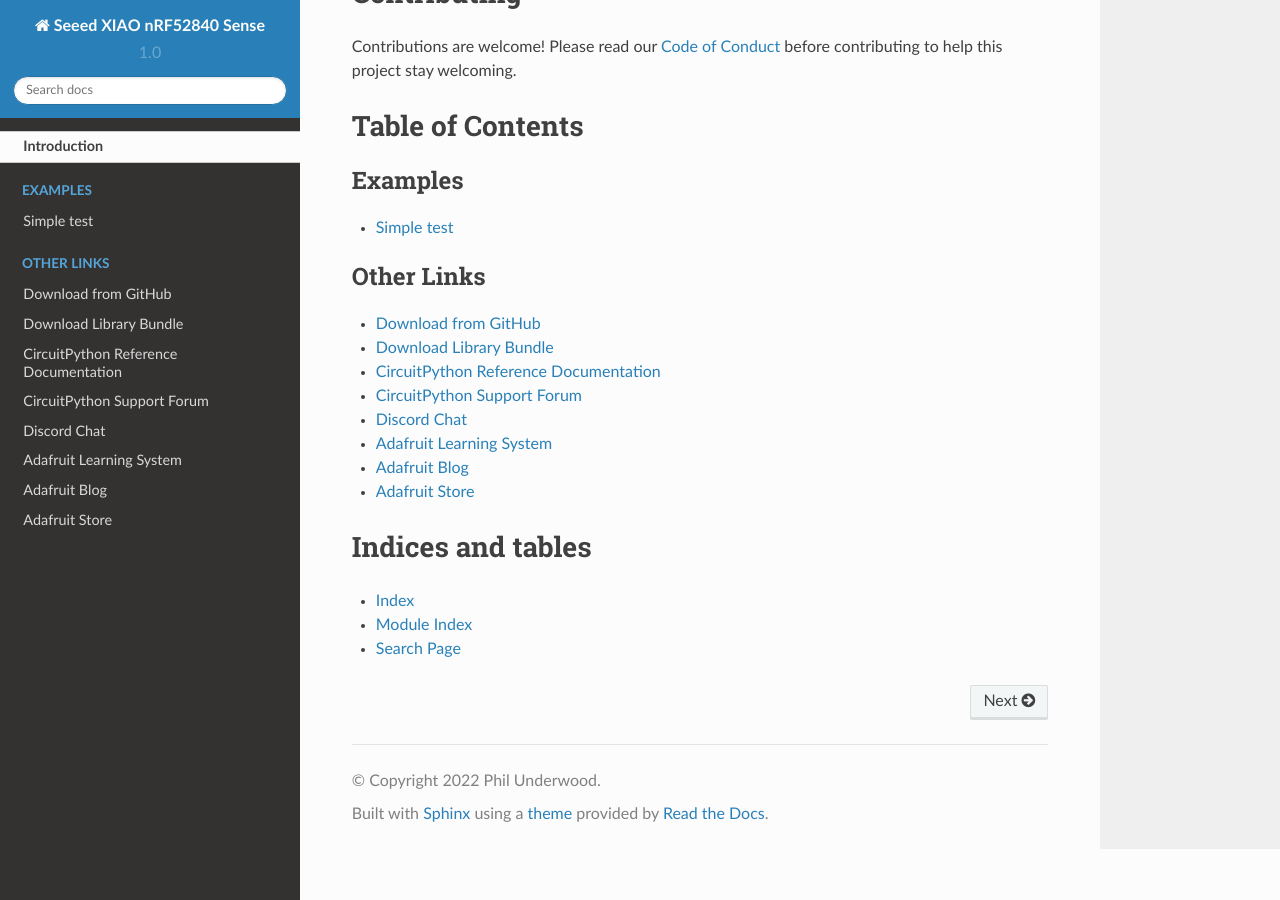
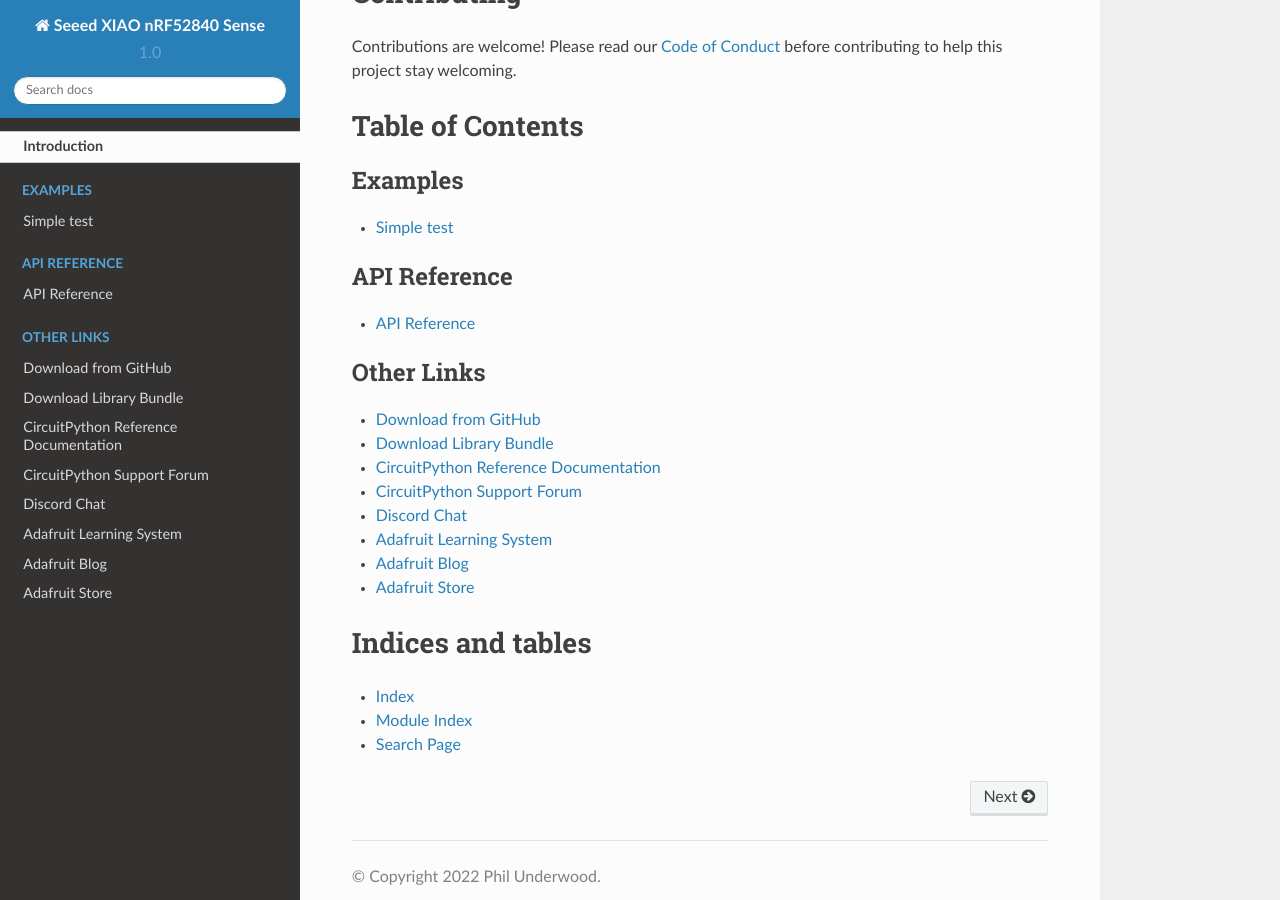
Before and after one commit to furbrain/CircuitPython_seeed_xiao_nRF52840, a Sphinx documentation site: the page built from docs/index.rst, in a window 1280 px wide and 900 px high, scrolled down 2038 px. Built offline with Sphinx 7.4.7 and the Read the Docs theme 2.0.0, drawn with Linux system fonts in a browser that asks for light colours; some of the changed lines change nothing that is shown.

Commit message:
Yet again try to make RTD work

```diff
--- a/docs/api.rst
+++ b/docs/api.rst
@@ -1,9 +1,14 @@
+API Reference
+-------------
 
-.. If you created a package, create one automodule per module in the package.
-
-.. If your library file(s) are nested in a directory (e.g. /adafruit_foo/foo.py)
-.. use this format as the module name: "adafruit_foo.foo"
-
-.. automodule:: seeed_xiao_nrf52840
+.. autoclass:: seeed_xiao_nrf52840.IMU
     :members:
     :inherited-members:
+
+.. autoclass:: seeed_xiao_nrf52840.Mic
+    :members:
+    :inherited-members:
+
+.. autoclass:: seeed_xiao_nrf52840.Battery
+    :members:
+    :inherited-members:
--- a/docs/index.rst
+++ b/docs/index.rst
@@ -17,7 +17,7 @@
 
 .. toctree::
     :caption: API Reference
-    :maxdepth: 3
+    :maxdepth: 4
 
     api
 
```
